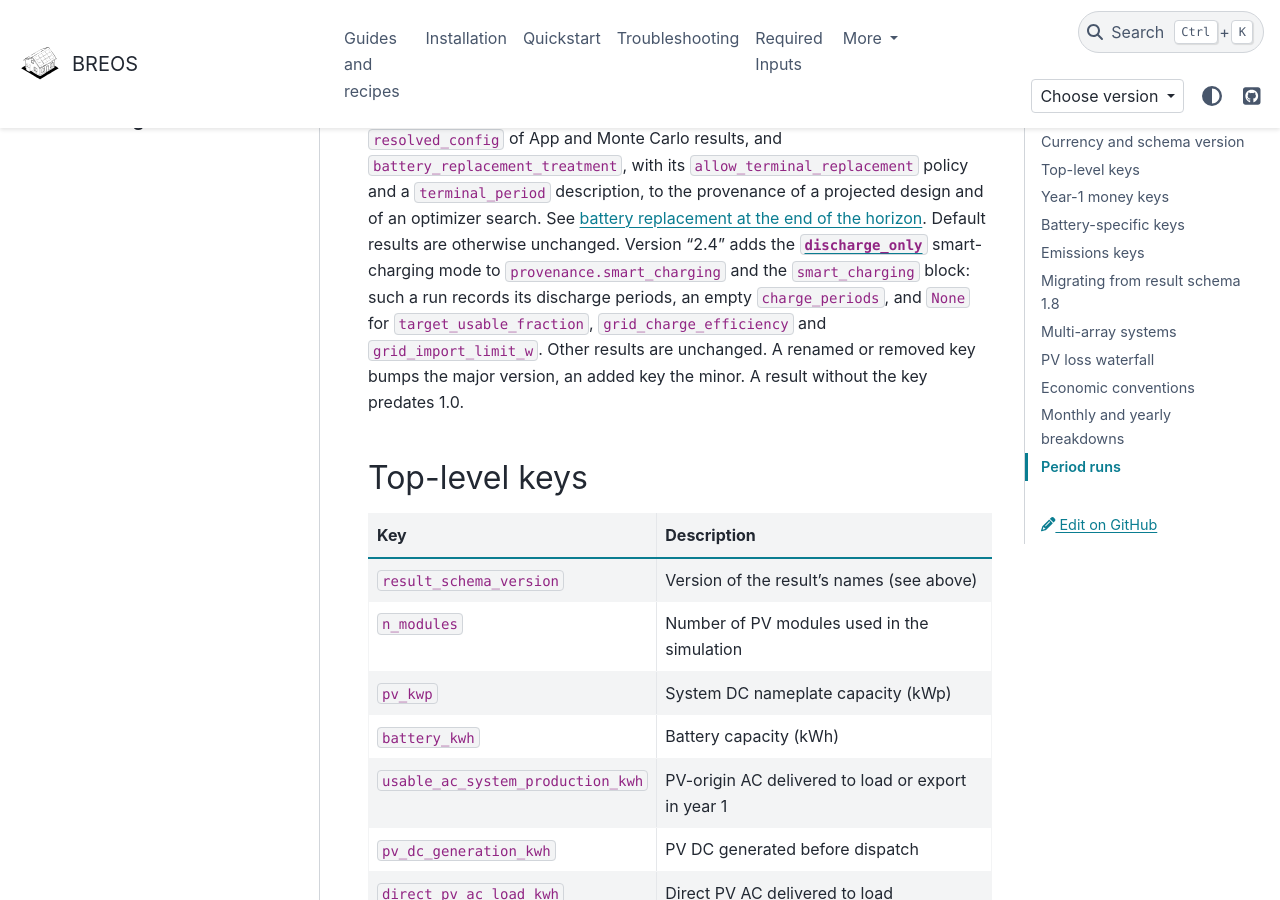
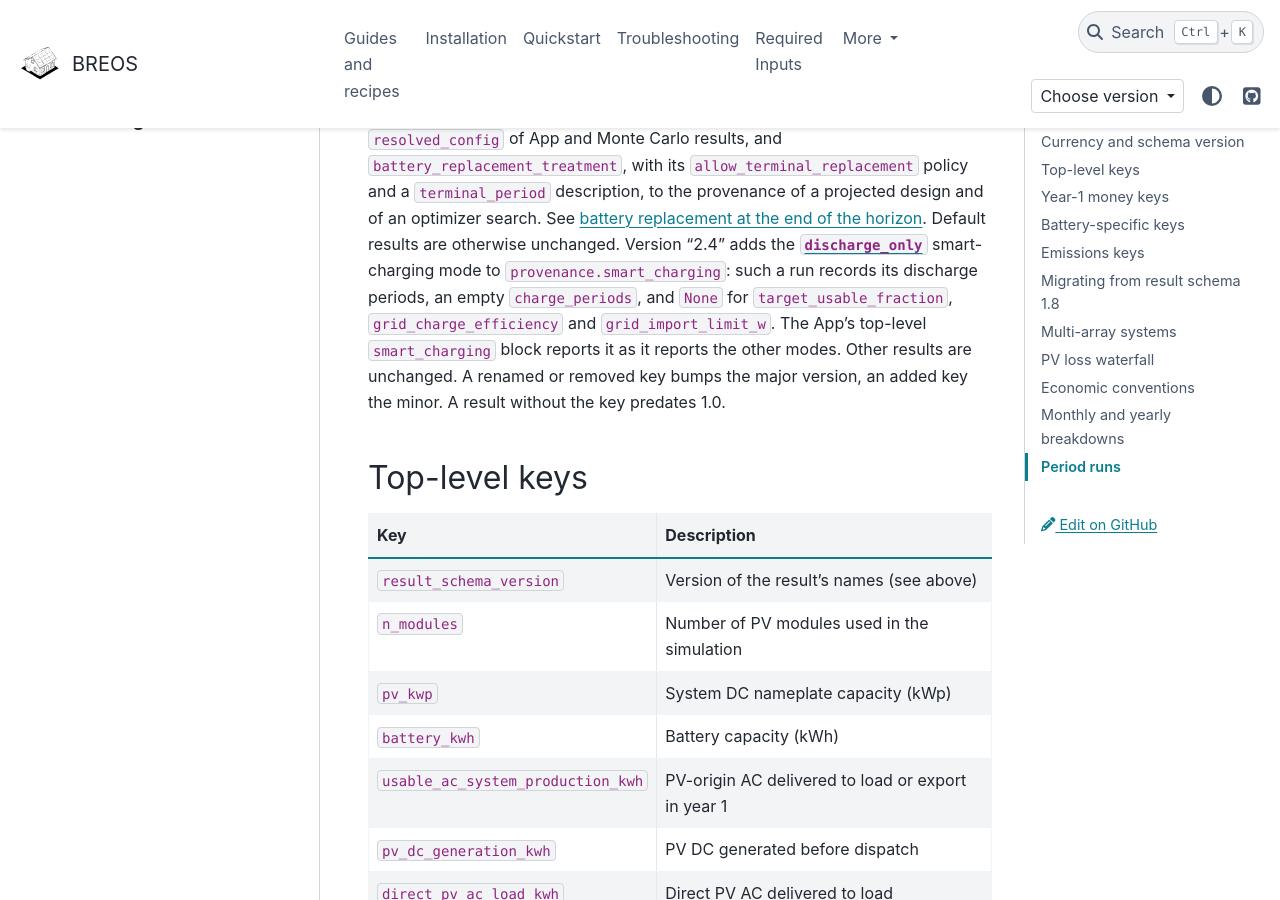
Before and after one commit to Str4vinci/breos, a Sphinx documentation site: the page built from docs/getting-started/interpreting-results.md, in a window 1280 px wide and 900 px high, scrolled down 1135 px. Built offline with Sphinx 7.4.7 and the PyData theme 0.15.4, drawn with Linux system fonts in a browser that asks for light colours; comment, search, counter and statistics services are not loaded; some of the changed text lies outside the part shown.

Commit message:
fix: address review of discharge-only smart charging
Say where the 2.4 provenance fields live, that grid_charge_cost_year1_prices
is reported (as 0) for discharge_only, and document the mode in the
config-reference intro and the optimizer pages. The replay oracle names a
discharge_only reference instead of calling it greedy, and a sweep test
compares greedy with discharge_only as whole tables.

```diff
--- a/docs/getting-started/interpreting-results.md
+++ b/docs/getting-started/interpreting-results.md
@@ -54,10 +54,11 @@
 [battery replacement at the end of the horizon](configuration.md#battery-replacement-at-the-end-of-the-horizon).
 Default results are otherwise unchanged.
 Version "2.4" adds the [`discharge_only`](configuration.md#discharge-only)
-smart-charging mode to `provenance.smart_charging` and the `smart_charging`
-block: such a run records its discharge periods, an empty `charge_periods`,
-and `None` for `target_usable_fraction`, `grid_charge_efficiency` and
-`grid_import_limit_w`. Other results are unchanged.
+smart-charging mode to `provenance.smart_charging`: such a run records its
+discharge periods, an empty `charge_periods`, and `None` for
+`target_usable_fraction`, `grid_charge_efficiency` and
+`grid_import_limit_w`. The App's top-level `smart_charging` block reports it
+as it reports the other modes. Other results are unchanged.
 A renamed or removed key bumps the
 major version, an added key the minor. A result without the key predates 1.0.
 
@@ -104,7 +105,7 @@
 | `grid_export_revenue_year1_prices` | Revenue from the year-1 grid export, `grid_export_kwh` |
 | `fixed_charge_year1_prices` | The fixed charge for the simulated duration of year 1: the daily charge times the simulated hours / 24 |
 | `no_system_import_cost_year1_prices` | Import cost of the household without a system, which buys its whole year-1 load, `consumption_kwh`. It is the import cost only; it does not include the fixed charge |
-| `grid_charge_cost_year1_prices` | Present only with grid-charging smart charging (`smart_charging.mode = "fixed_target"` or `"daily_persistence"`): the part of `grid_import_cost_year1_prices` bought to charge the battery |
+| `grid_charge_cost_year1_prices` | Present only with smart charging (`smart_charging.mode = "fixed_target"`, `"daily_persistence"` or `"discharge_only"`): the part of `grid_import_cost_year1_prices` bought to charge the battery. Always 0 with `discharge_only`, which never charges from the grid |
 
 `grid_charge_cost_year1_prices` is already included in
 `grid_import_cost_year1_prices`, so do not add the two. It is the same value
```
Also changed, not shown: docs/api/optimization.md (+2 -1 lines), docs/getting-started/config-reference.md (+1 -1 lines), docs/getting-started/optimization.md (+1 -1 lines), 5 other files.
